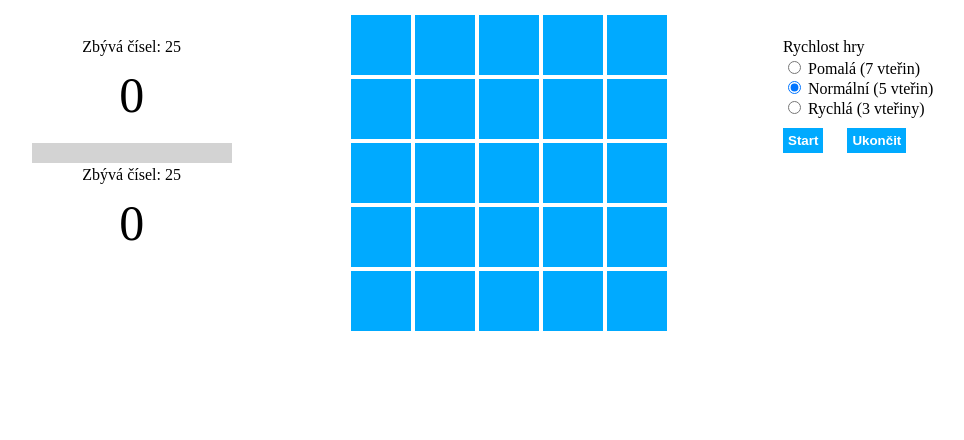
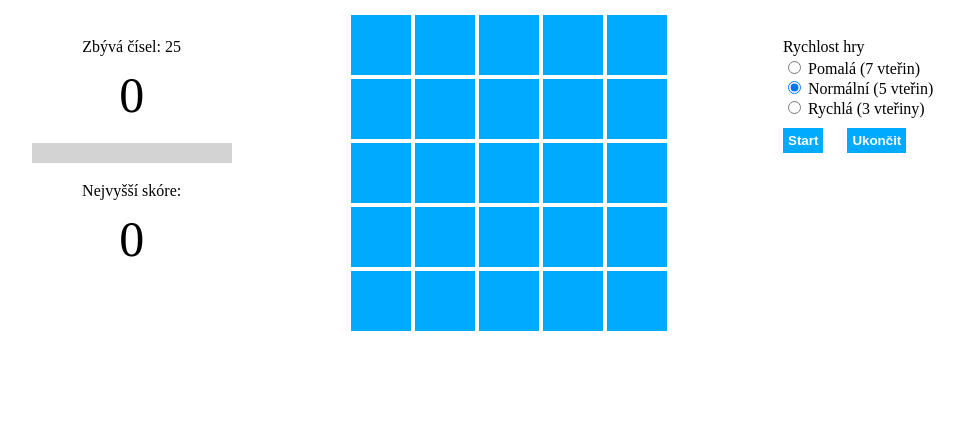
Before and after one commit to Mmac3569/matematico, a PHP site: page / in a window 1280 px wide. Shown: the part 167-607 px from the top of the page, without its empty margins (159-1123 px from the left). Run offline with PHP 8.4, Linux system fonts and the light colour scheme.

Commit message:
style changes

```diff
--- a/index.php
+++ b/index.php
@@ -24,7 +24,7 @@
             <div id="time-display">
                 <div id="time-progress"></div>
             </div>
-            <label id="high-score-label">Zbývá čísel: 25</label>
+            <label id="high-score-label">Nejvyšší skóre:</label>
             <label class="number-display" id="high-score-display">0</label>
         </div>
 
--- a/styles.css
+++ b/styles.css
@@ -145,3 +145,7 @@ h3 {
 p {
     font-size: 16px;
 }
+
+#high-score-label {
+    margin-top: 16px;
+}
```
